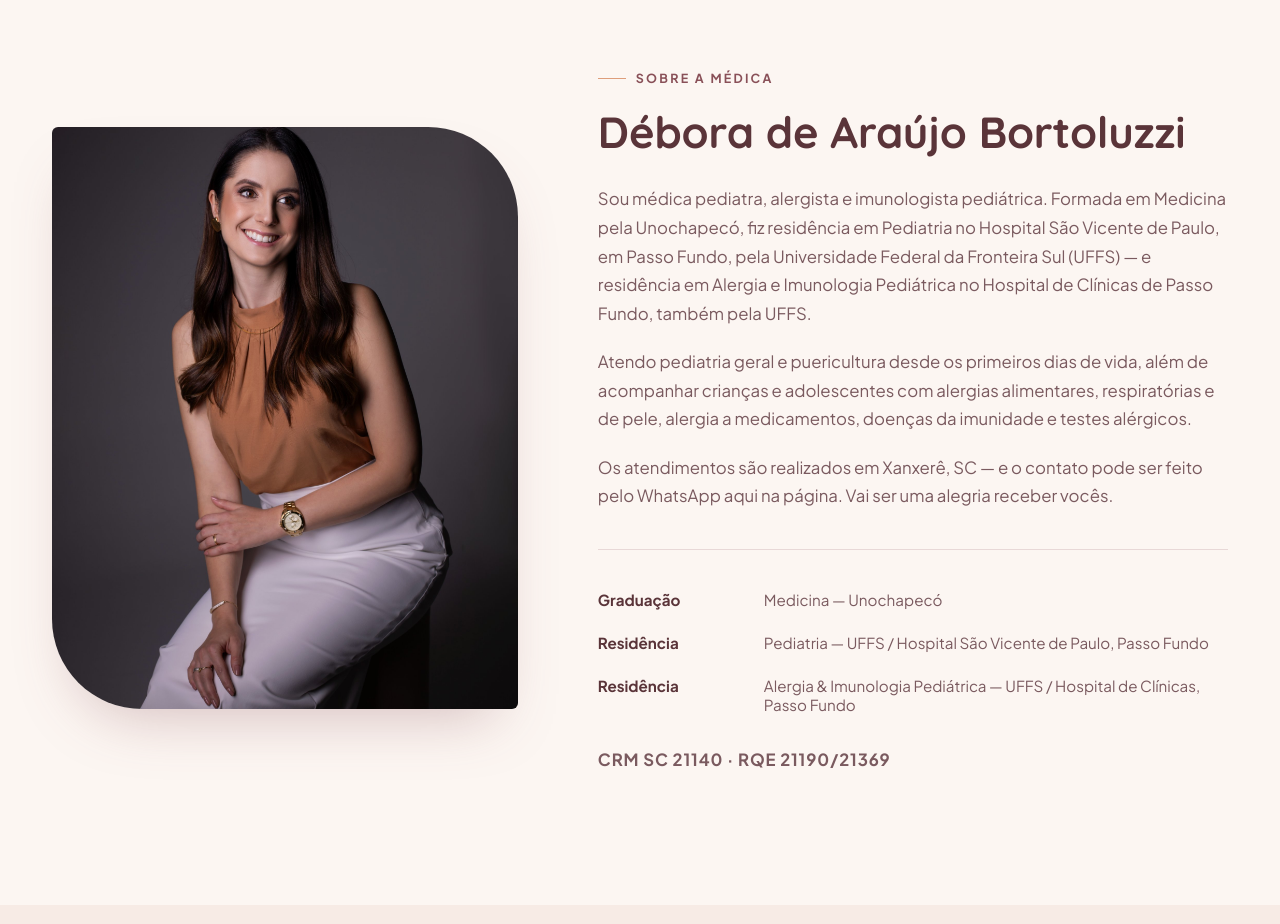
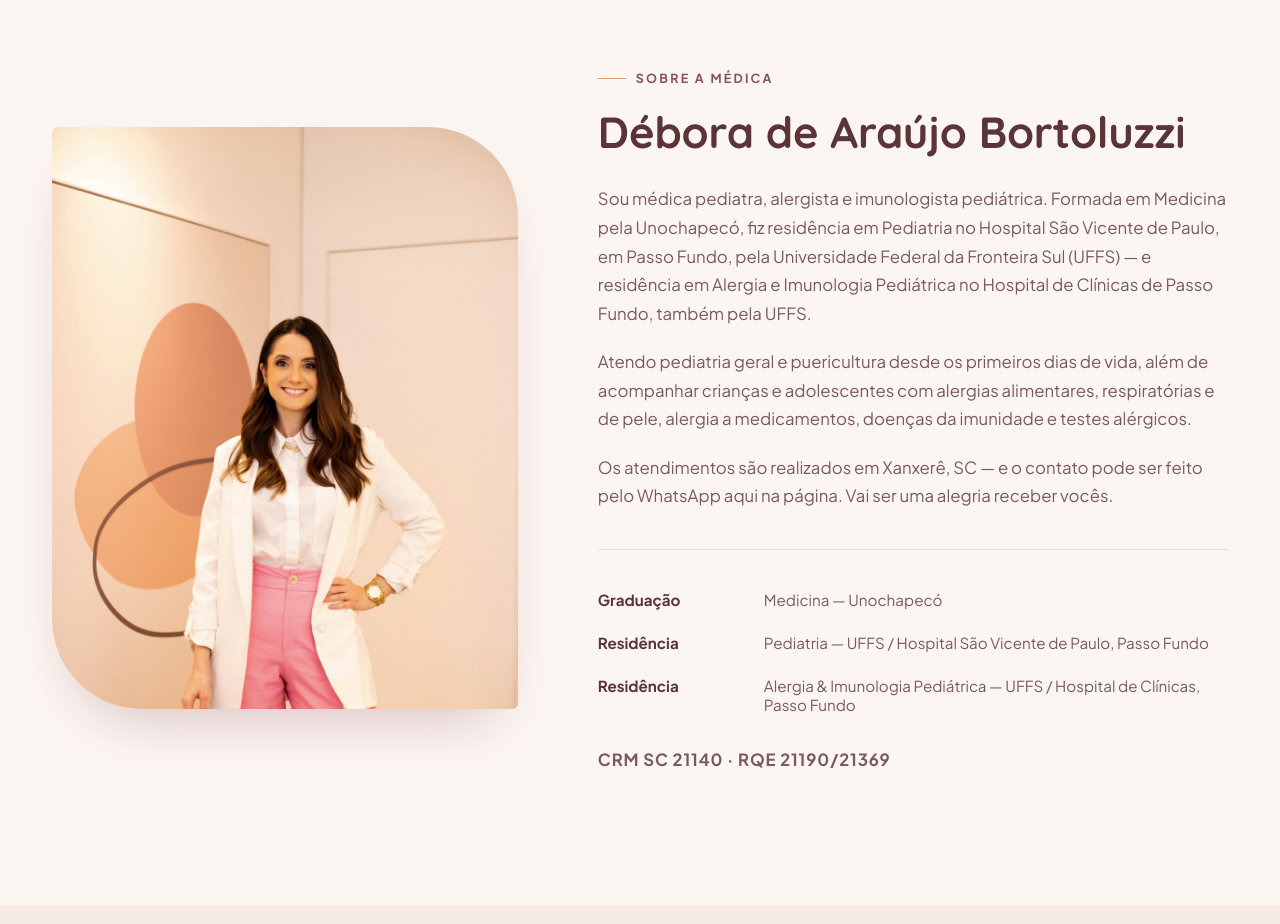
Before and after one commit to vivienvital/Dra-Debora-Bortoluzzi, a plain HTML site: page index.html in a window 1280 px wide. Shown: the part 1080-2004 px from the top of the page. Drawn offline with Linux system fonts and the light colour scheme.

Commit message:
Troca a foto da seção Sobre (jaleco, fundo claro com as formas da marca)
Co-Authored-By: Claude Opus 5.5 <noreply@anthropic.com>

```diff
--- a/index.html
+++ b/index.html
@@ -542,7 +542,7 @@
 <section class="sobre" id="sobre">
   <div class="container sobre-inner">
     <div class="sobre-frame reveal">
-      <img src="assets/retrato-estudio-1.jpg" alt="Retrato da Dra. Débora Bortoluzzi">
+      <img src="assets/sobre-jaleco.jpg" alt="Dra. Débora Bortoluzzi de jaleco no consultório" style="object-position:center 30%">
     </div>
     <div class="sobre-copy reveal reveal-delay-2">
       <span class="eyebrow">Sobre a médica</span>
```
Also changed, not shown: assets/sobre-jaleco.jpg (added).
